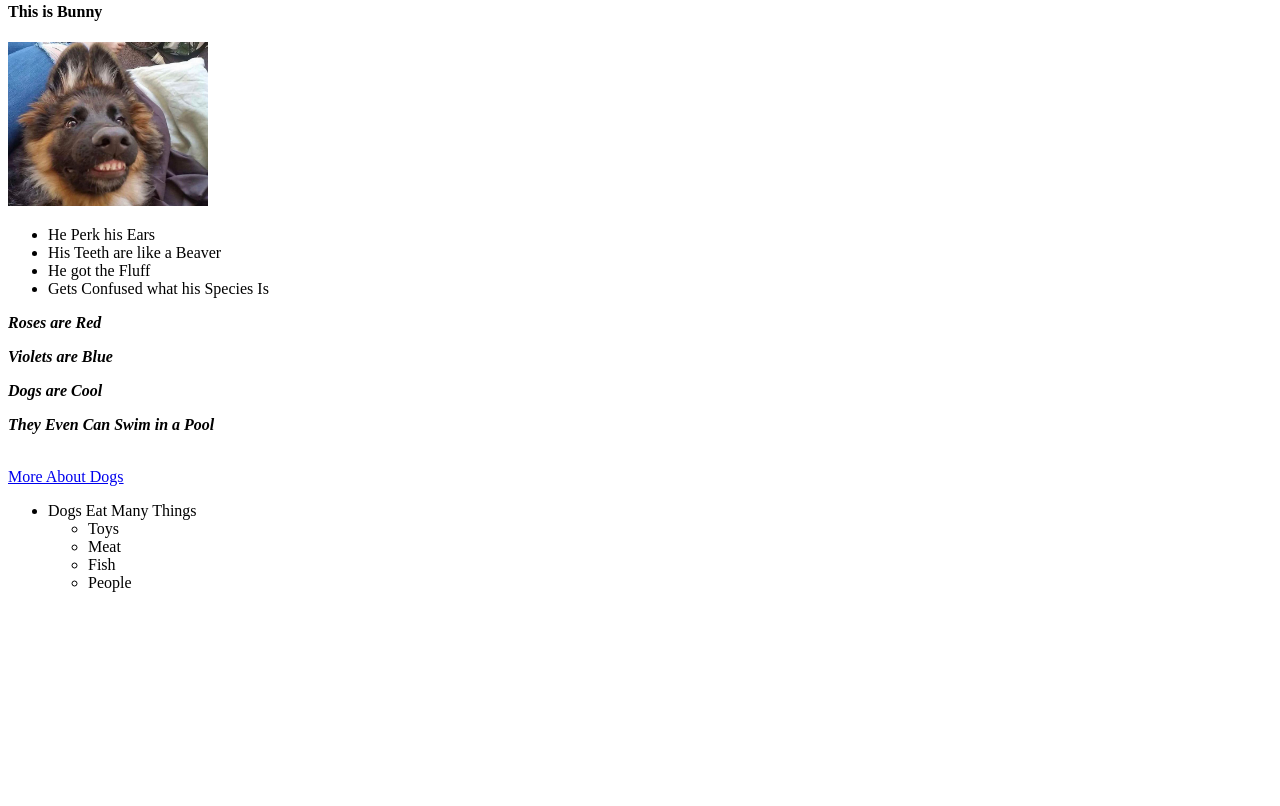
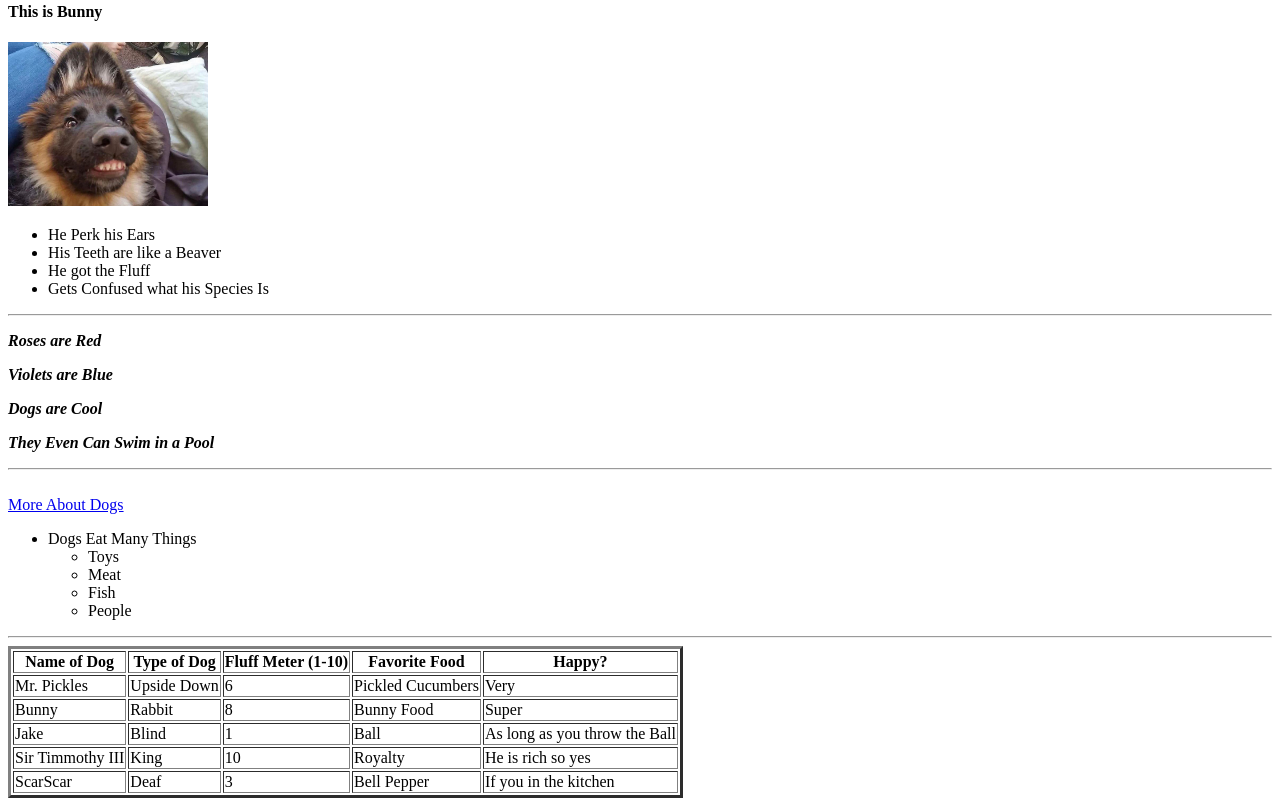
Before and after one commit to ChristianDavis1/ChristianDavis1.github.io, a plain HTML site: page index.html in a window 1280 px wide. Shown: the part 561-1367 px from the top of the page. Before the commit the page ends 1169 px from the top, so only its background shows below. Drawn offline with Linux system fonts and the light colour scheme.

Commit message:
added Dog Table

```diff
--- a/index.html
+++ b/index.html
@@ -43,20 +43,68 @@
             <li>He got the Fluff</li>
             <li>Gets Confused what his Species Is</li>
         </ul>
+    <hr>
         <p><b><i>Roses are Red</i></b></p>
         <p><b><i>Violets are Blue</i></b></p>
         <p><b><i>Dogs are Cool</i></b></p>
         <p><b><i>They Even Can Swim in a Pool</i></b></p>
+    <hr>
     <a href=twitch.tv/PandaTheManz>
         </br>
         More About Dogs
     </a>
-      <ul>
+         <ul>
             <li>Dogs Eat Many Things
                 <ul>
                     <li>Toys</li>
                     <li>Meat</li>
                     <li>Fish</li>
                     <li>People</li>
+                </ul></li>
+        </ul>
+    <hr>
+        <table border="3">
+            <tr>
+                <th>Name of Dog</th>
+                <th>Type of Dog</th>
+                <th>Fluff Meter (1-10)</th>
+                <th>Favorite Food</th>
+                <th>Happy?</th>
+            </tr>
+             <tr>
+                <td>Mr. Pickles</td>
+                <td>Upside Down</td>
+                <td>6</td>
+                <td>Pickled Cucumbers</td>
+                <td>Very</td>
+            </tr>
+             <tr>
+                <td>Bunny</td>
+                <td>Rabbit</td>
+                <td>8</td>
+                <td>Bunny Food</td>
+                <td>Super</td>
+            </tr>
+             <tr>
+                <td>Jake</td>
+                <td>Blind</td>
+                <td>1</td>
+                <td>Ball</td>
+                <td>As long as you throw the Ball</td>
+            </tr>
+             <tr>
+                <td>Sir Timmothy III</td>
+                <td>King</td>
+                <td>10</td>
+                <td>Royalty</td>
+                <td>He is rich so yes</td>
+            </tr>
+             <tr>
+                <td>ScarScar</td>
+                <td>Deaf</td>
+                <td>3</td>
+                <td>Bell Pepper</td>
+                <td>If you in the kitchen</td>
+            </tr>
     </body>
 </html>
```
